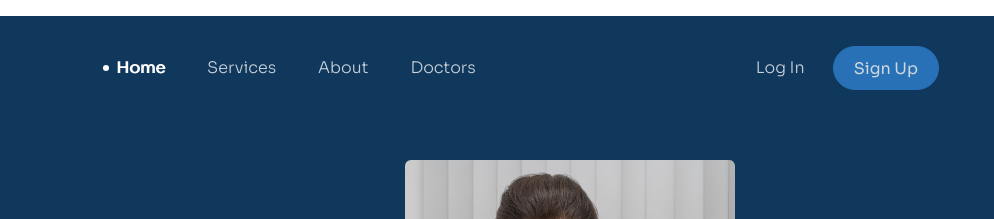
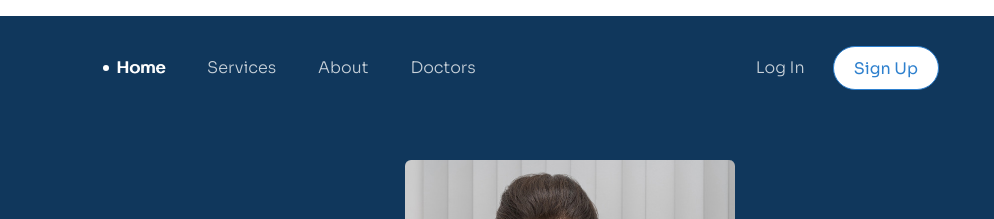
Before and after one commit to xiaoding1096/f8-project-03, a plain HTML site: page index.html in a window 1280 px wide. In both pictures the pointer is over the button "Sign Up". Shown: the top 219 px of the page, 286-1280 px from the left. Drawn offline with nearby package versions, Linux system fonts and the light colour scheme.

Commit message:
fix btn hover

```diff
--- a/assets/css/style.css
+++ b/assets/css/style.css
@@ -45,7 +45,8 @@ a {
 }
 
 .btn:hover {
-    opacity: 0.8;
+    background: #fff;
+    color: #2e80ce;
     cursor: pointer;
 }
 
```
